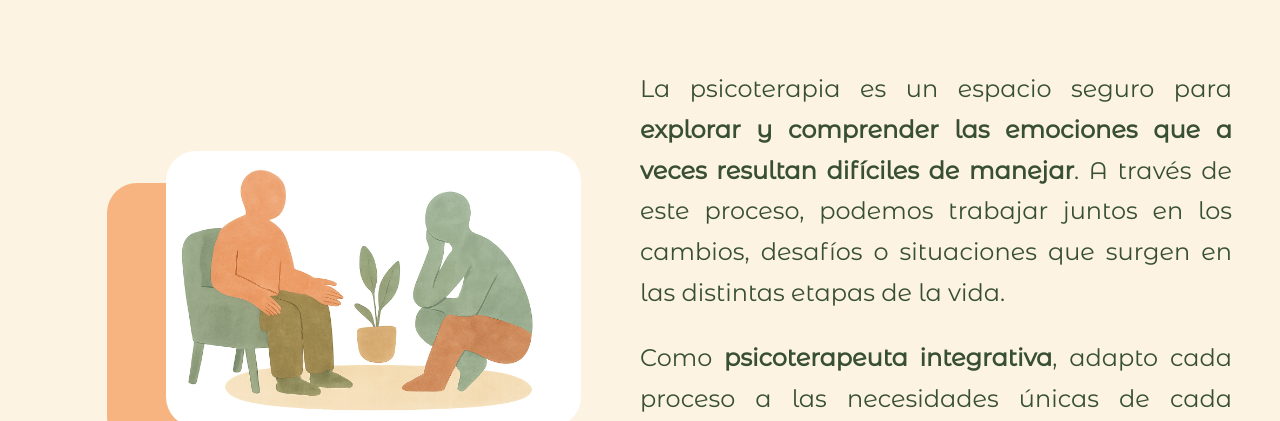
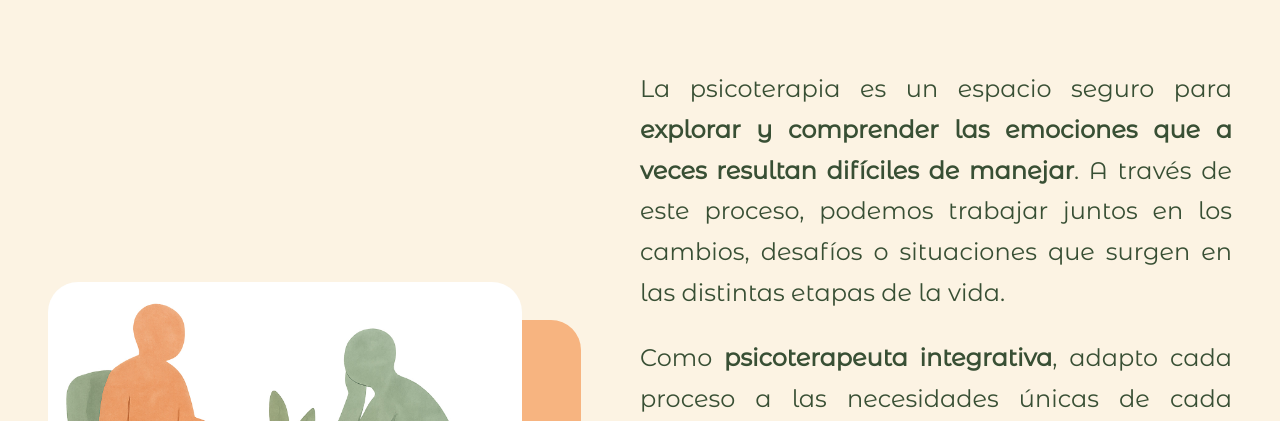
Before and after one commit to gbrenesm/hogar-corporal, an Astro site: page /psicoterapia in a window 1280 px wide. Shown: the part 329-750 px from the top of the page. Built offline with nearby package versions, Linux system fonts and the light colour scheme; Astro itself is replaced by a stand-in of ours; a web font is replaced by a local one.

Commit message:
Add styles for responsivnes in Psicoterapia page

```diff
--- a/src/styles/psicoterapia.css
+++ b/src/styles/psicoterapia.css
@@ -1,23 +1,25 @@
+.flex-image {
+  flex-direction: column;
+}
+
 .image-principal {
-  width: 50%;
   position: relative;
+  margin-bottom: 5%;
 
   .rectangle-orange {
     position: absolute;
     background-color: var(--orange);
-    width: 65%;
-    height: 25%;
+    width: 90%;
+    height: 90%;
     border-radius: 30px;
     top: 13%;
     left: 10%;
+    z-index: -1;
   }
 
   img {
-    width: 70%;
+    width: 90%;
     height: auto;
-    position: absolute;
-    top: 10%;
-    left: 20%;
     border-radius: 30px;
   }
 }
@@ -38,3 +40,57 @@
     text-align: center;
   }
 }
+
+/* For laptops and pc */
+@media (min-width: 769px) {
+  .image-principal {
+    margin-left: 10%;
+    img {
+      width: 70%;
+    }
+
+    .rectangle-orange {
+      width: 70%;
+    }
+  }
+}
+
+/* For largte screens */
+@media (min-width: 1025px)  {
+  .flex-image {
+    flex-direction: row;
+  }
+  .image-principal {
+    width: 50%;
+    margin-top: 30%;
+    margin-left: 0%;
+    img {
+      width: 80%;
+    }
+
+    .rectangle-orange {
+      width: 80%;
+      height: 40%;
+      top: 5%;
+      left: 10%;
+    }
+  }
+}
+
+@media (min-width: 1201px)  {
+  .image-principal {
+    width: 50%;
+    margin-top: 20%;
+    margin-left: 0%;
+    img {
+      width: 80%;
+    }
+
+    .rectangle-orange {
+      width: 80%;
+      height: 60%;
+      top: 5%;
+      left: 10%;
+    }
+  }
+}
```
